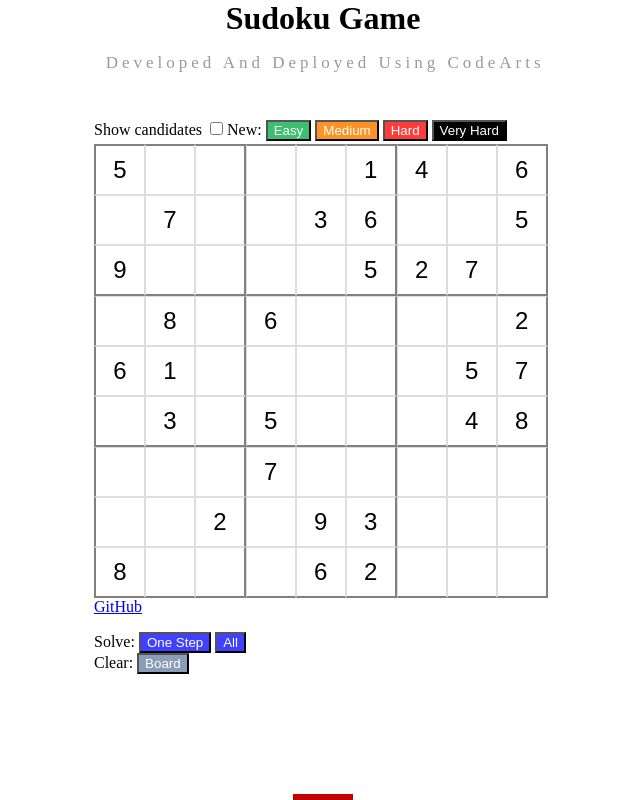
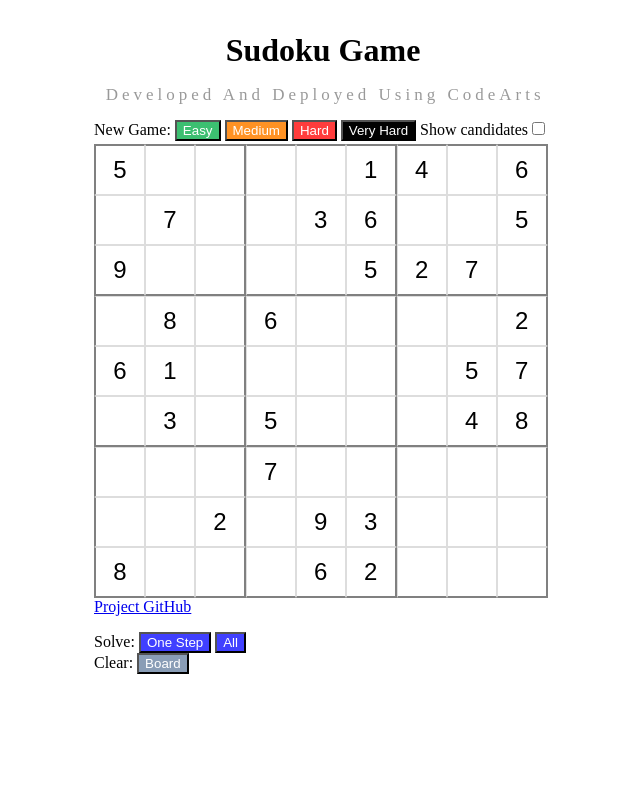
Before and after one commit to wallacelw/CodeArts-Demo, a Django app: page / in a window 1280 px wide. Shown: the whole page, without its empty margins (317-957 px from the left). Run offline with Django 3.2, Linux system fonts and the light colour scheme.

Commit message:
Webpage refactor

```diff
--- a/game/templates/index.html
+++ b/game/templates/index.html
@@ -199,7 +199,6 @@ SOFTWARE.
           width: 60px;
           height: 6px;
           content: "";
-          background-color: #c50000;
         }
 
         .two h1 span {
@@ -218,7 +217,8 @@ SOFTWARE.
         .alt-two h1:before {
           left:50%; margin-left:-30px;
         }
-        </style>
+
+      </style>
 
         <script>
           /*! jQuery v2.1.0 | (c) 2005, 2014 jQuery Foundation, Inc. | jquery.org/license */
@@ -246,7 +246,7 @@ SOFTWARE.
           opts.boardErrorFn({msg:"invalid board size"});return;}
           for(var i=0;i<boardSize;i++){boardNumbers.push(i+1);nullCandidateList.push(null);}
           generateHouseIndexList();if(!alreadyEnhanced){for(var j=0;j<boardSize*boardSize;j++){var cellVal=(typeof board[j]==="undefined")?null:board[j];var candidates=cellVal===null?boardNumbers.slice():nullCandidateList.slice();board[j]={val:cellVal,candidates:candidates};}}};var renderBoard=function(){var htmlString="";for(var i=0;i<boardSize*boardSize;i++){htmlString+=renderBoardCell(board[i],i);if((i+1)%boardSize===0){htmlString+="<br>";}}
-          $board.append(htmlString);$boardInputs=$board.find("input");$boardInputCandidates=$board.find(".candidates");var HTMLSnippet=['<a href="https://github.com/wallacelw/CodeArts-Demo" target="_blank"> GitHub </a>'].join('');$board.append(HTMLSnippet);};var renderBoardCell=function(boardCell,id){var val=(boardCell.val===null)?"":boardCell.val;var candidates=boardCell.candidates||[];var candidatesString=buildCandidatesString(candidates);var maxlength=(boardSize<10)?" maxlength='1'":"";return "<div class='sudoku-board-cell'>"+
+          $board.append(htmlString);$boardInputs=$board.find("input");$boardInputCandidates=$board.find(".candidates");var HTMLSnippet=['<a href="https://github.com/wallacelw/CodeArts-Demo" target="_blank"> Project GitHub </a>'].join('');$board.append(HTMLSnippet);};var renderBoardCell=function(boardCell,id){var val=(boardCell.val===null)?"":boardCell.val;var candidates=boardCell.candidates||[];var candidatesString=buildCandidatesString(candidates);var maxlength=(boardSize<10)?" maxlength='1'":"";return "<div class='sudoku-board-cell'>"+
           "<input type='text' pattern='\\d*' novalidate id='input-"+id+"' value='"+val+"'"+maxlength+">"+
           "<div id='input-"+id+"-candidates' class='candidates'>"+candidatesString+"</div>"+
           "</div>";};var buildCandidatesString=function(candidatesList){var s="";for(var i=1;i<boardSize+1;i++){if(contains(candidatesList,i))
@@ -394,6 +394,11 @@ SOFTWARE.
           $boardInputs.on("keyup",function(e){var $this=$(this);var id=parseInt($this.attr("id").replace("input-",""));if(e.keyCode>=37&&e.keyCode<=40){keyboardMoveBoardFocus(id,e.keyCode);}});$boardInputs.on("change",function(){var $this=$(this);var id=parseInt($this.attr("id").replace("input-",""));keyboardNumberInput($this,id);});var solveAll=function(){solveMode=SOLVE_MODE_ALL;var canContinue=true;while(canContinue){var startStrat=onlyUpdatedCandidates?2:0;canContinue=solveFn(startStrat);}};var solveStep=function(){solveMode=SOLVE_MODE_STEP;var startStrat=onlyUpdatedCandidates?2:0;solveFn(startStrat);};var getBoard=function(){return board;};var setBoard=function(newBoard){clearBoard();board=newBoard;initBoard();visualEliminationOfCandidates();updateUIBoard(false);};var hideCandidates=function(){$board.removeClass("showCandidates");candidatesShowing=false;};var showCandidates=function(){$board.addClass("showCandidates");candidatesShowing=true;};var setEditingCandidates=function(newVal){editingCandidates=newVal;};return{solveAll:solveAll,solveStep:solveStep,analyzeBoard:analyzeBoard,clearBoard:clearBoard,getBoard:getBoard,setBoard:setBoard,hideCandidates:hideCandidates,showCandidates:showCandidates,setEditingCandidates:setEditingCandidates,generateBoard:generateBoard};};})(window,jQuery);
         </script>
 
+
+
+
+        <div class="wrap">
+
         <!-- </head> -->
         <div class="two alt-two">
           <h1>Sudoku Game</h1>
@@ -403,17 +408,17 @@ SOFTWARE.
         </div>
 
         <!-- <body> -->
-        <div class="wrap">
 
-        <!--show candidates toggle-->
-        <label for="toggleCandidates">Show candidates </label>
-        <input id="toggleCandidates" class="js-candidate-toggle" type="checkbox"/>
         <!--generate board buttons-->
-        New:
+        New Game:
         <button type="button" class="sudokubutton1 js-generate-board-btn--easy">Easy</button>
         <button type="button" class="sudokubutton2 js-generate-board-btn--medium">Medium</button>
         <button type="button" class="sudokubutton3 js-generate-board-btn--hard">Hard</button>
         <button type="button" class="sudokubutton4 js-generate-board-btn--very-hard">Very Hard</button>
+
+        <!--show candidates toggle-->
+        <label for="toggleCandidates">Show candidates</label>
+        <input id="toggleCandidates" class="js-candidate-toggle" type="checkbox"/>
 
         <!--the only required html-->
         <div id="sudoku" class="sudoku-board">
```
